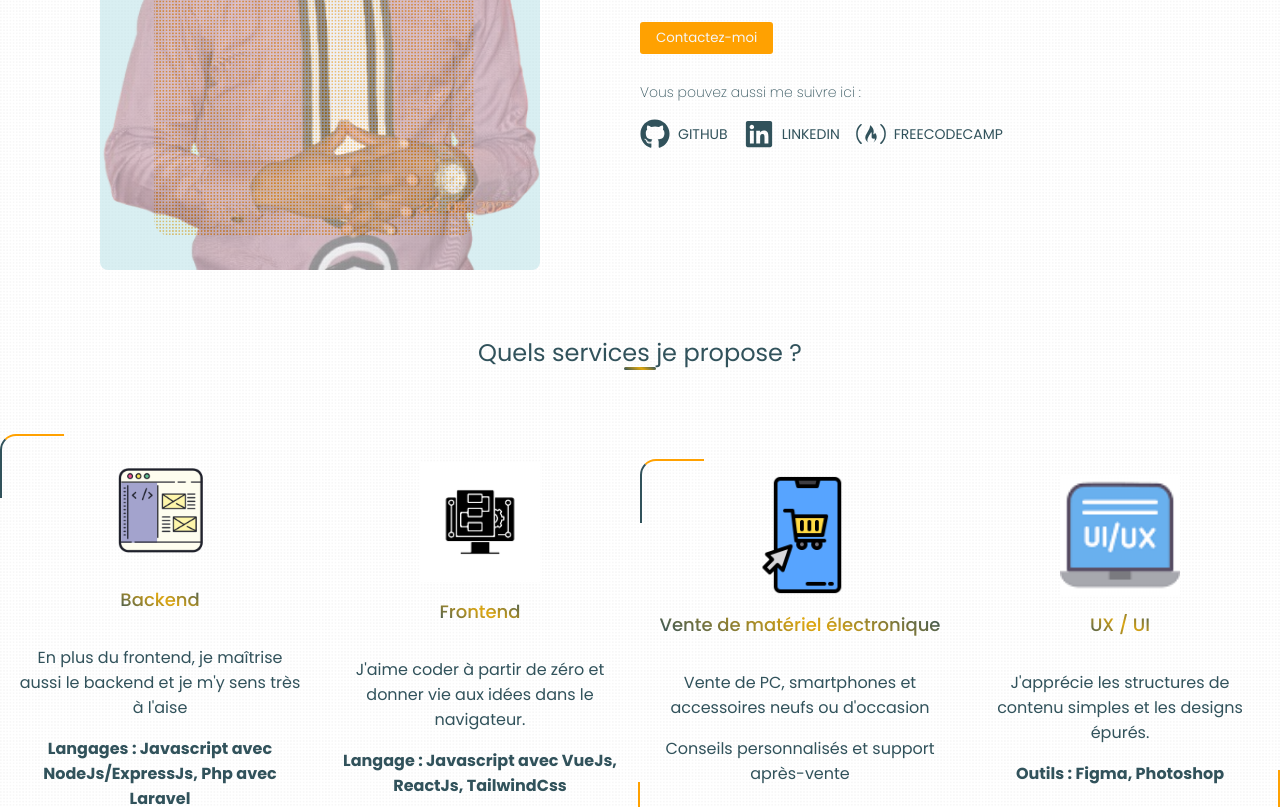
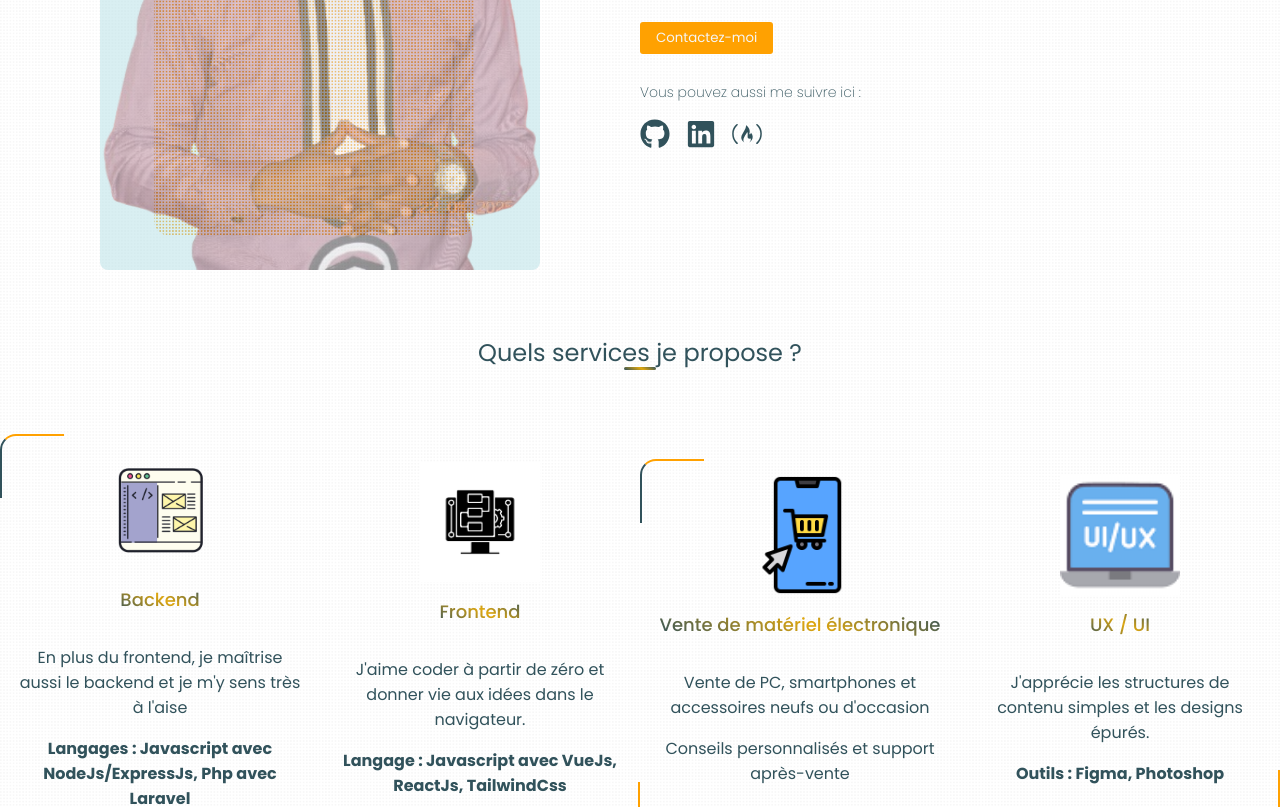
Before and after one commit to boris2442/me_portfolio, a React (Vite) app: page / in a window 1280 px wide. Shown: the part 1040-1847 px from the top of the page. Built offline with nearby package versions, Linux system fonts and the light colour scheme.

Commit message:
remove name on the icone

```diff
--- a/src/components/About.jsx
+++ b/src/components/About.jsx
@@ -92,19 +92,19 @@ export default function About() {
               <li className="instagram">
                 <a href="https://github.com/boris2442">
                   <FaGithub size={30} />
-                  <span>{t('about.github')}</span>
+                  {/* <span>{t('about.github')}</span> */}
                 </a>
               </li>
               <li className="linkedin">
                 <a href="https://www.linkedin.com/in/boris-aubin-simo-26b9a0369">
                   <FaLinkedin size={30} />
-                  <span>{t('about.linkedin')}</span>
+                  {/* <span>{t('about.linkedin')}</span> */}
                 </a>
               </li>
               <li className="twitter">
                 <a href="https://www.freecodecamp.org/fcc-bf9070d4-2429-4658-bf7d-70da5396e1d1">
                   <FaFreeCodeCamp size={30} />
-                  <span>{t('about.freecodecamp')}</span>
+                  {/* <span>{t('about.freecodecamp')}</span> */}
                 </a>
               </li>
             </ul>
--- a/src/components/Footer.jsx
+++ b/src/components/Footer.jsx
@@ -71,17 +71,17 @@ export default function Footer() {
         <ul className="media">
           <a href="https://github.com/boris2442/">
             <FaGithub size={20} />
-            <span>{t('footer.media.github')}</span>
+            {/* <span>{t('footer.media.github')}</span> */}
           </a>
           <a href="https://www.linkedin.com/in/boris-aubin-simo-26b9a0369">
             <FaLinkedin size={20} />
-            <span>{t('footer.media.linkedin')}</span>
+            {/* <span>{t('footer.media.linkedin')}</span> */}
           </a>
           <a href="https://www.freecodecamp.org/fcc-bf9070d4-2429-4658-bf7d-70da5396e1d1">
             <FaFreeCodeCamp size={20} />
-            <span>{t('footer.media.freecodecamp')}</span>
+            {/* <span>{t('footer.media.freecodecamp')}</span> */}
           </a>
-           <LanguageSwitcher />
+          <LanguageSwitcher />
         </ul>
       </div>
     </footer>
```
